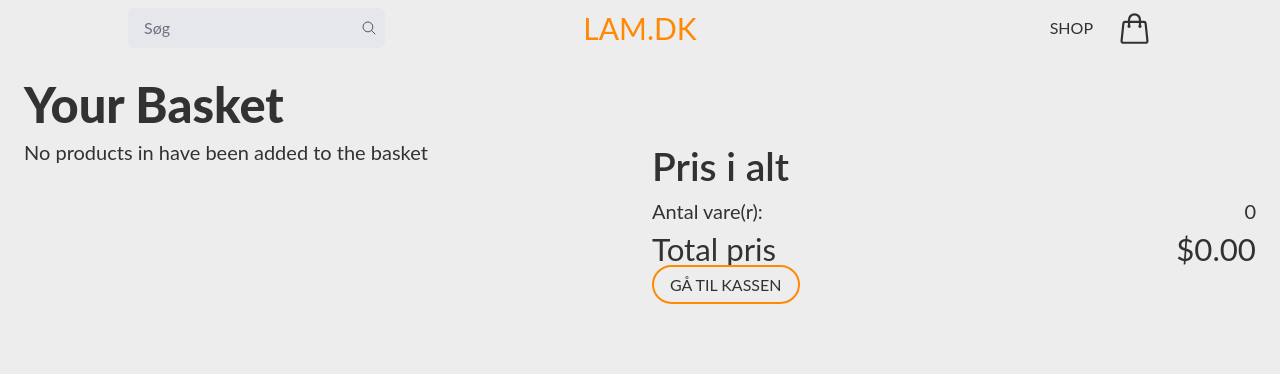
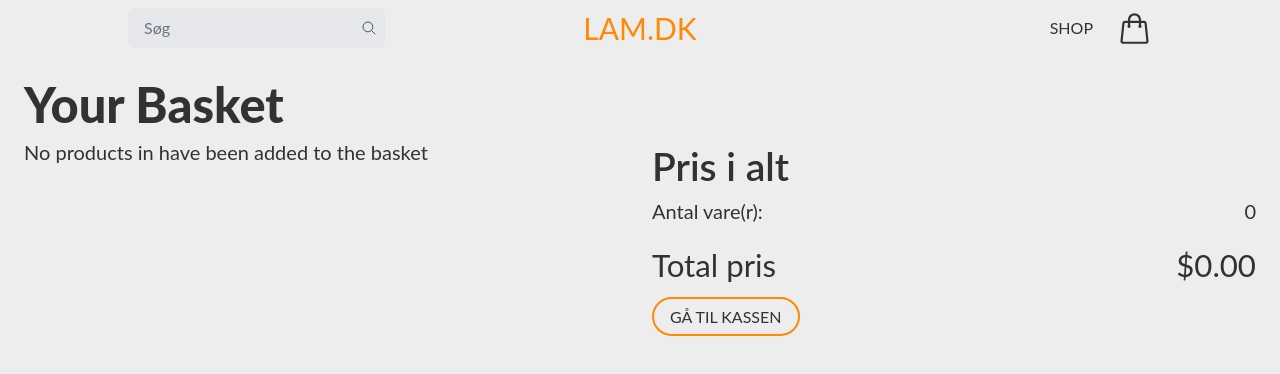
Before and after one commit to Lamo0004/simple-shop, a Next.js app: page /kurv in a window 1280 px wide. Shown: the top 374 px of the page. Built offline with nearby package versions, Linux system fonts and the light colour scheme.

Commit message:
lidt rettelser i price-komponent

```diff
--- a/src/components/Price.jsx
+++ b/src/components/Price.jsx
@@ -16,11 +16,13 @@
         <p>Antal vare(r):</p>
         <p>{items.length}</p>
       </div>
-      <div className="flex justify-between">
+      <div className="flex justify-between mt-4">
         <h3>Total pris</h3>
         <h3>${getTotalPrice()}</h3>
       </div>
-      <ButtonNewSide title="GÅ TIL KASSEN" href="#"></ButtonNewSide>
+      <div className="my-4">
+        <ButtonNewSide title="GÅ TIL KASSEN" href="#"></ButtonNewSide>
+      </div>
     </div>
   );
 };
```
